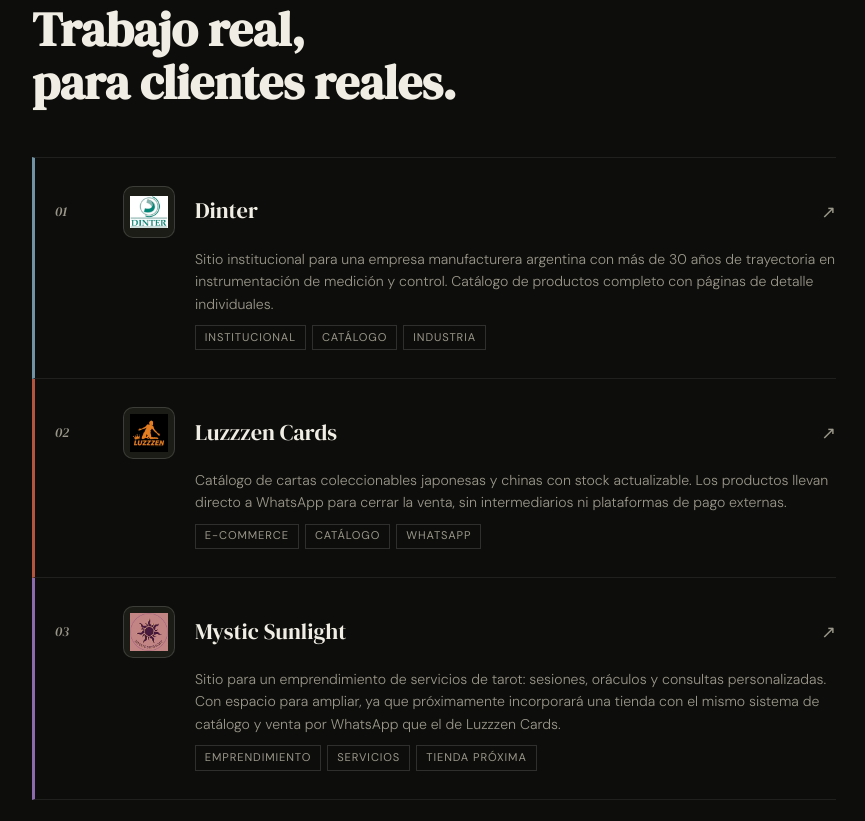
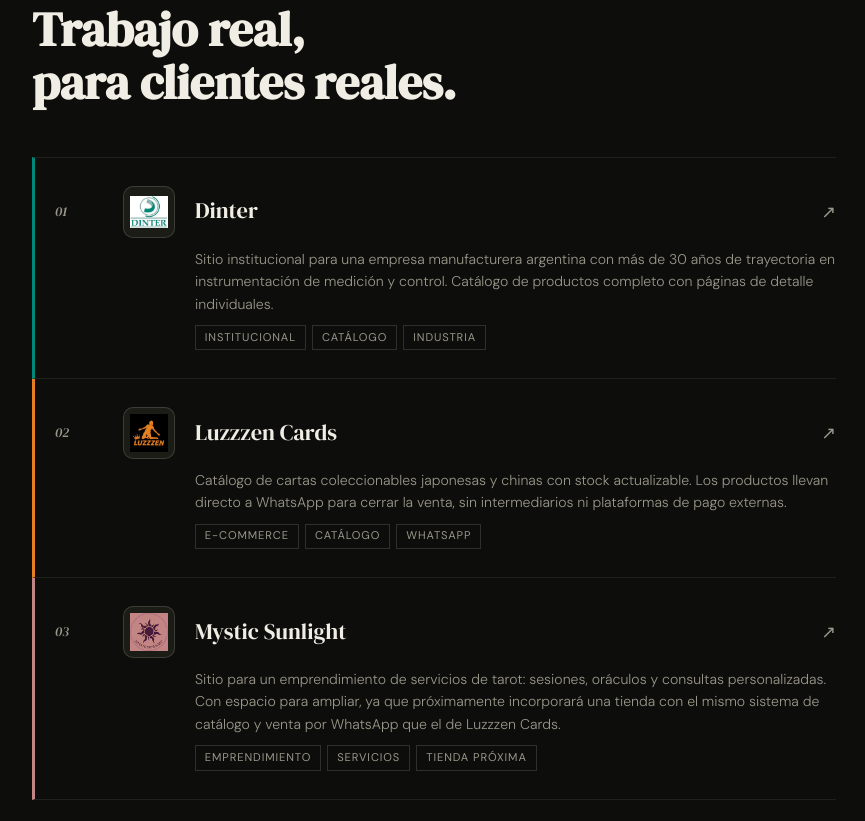
Before and after one commit to Luzzzen/portfolio, a plain HTML site: page index.html in a window 1280 px wide. Shown: the part 1579-2400 px from the top of the page, without its empty margins (206-1071 px from the left). Drawn offline with Linux system fonts and the light colour scheme.

Commit message:
Add files via upload

```diff
--- a/index.html
+++ b/index.html
@@ -234,9 +234,9 @@
     overflow: hidden;
     transition: border-left-color 0.2s;
   }
-  .project-item.proj-dinter   { --proj-color: #6f93a5; }
-  .project-item.proj-luzzzen  { --proj-color: #b3543f; }
-  .project-item.proj-mystic   { --proj-color: #8b6bab; }
+  .project-item.proj-dinter   { --proj-color: #008779; }
+  .project-item.proj-luzzzen  { --proj-color: #e67f22; }
+  .project-item.proj-mystic   { --proj-color: #c28584; }
   .project-item::after {
     content: '';
     position: absolute;
```
